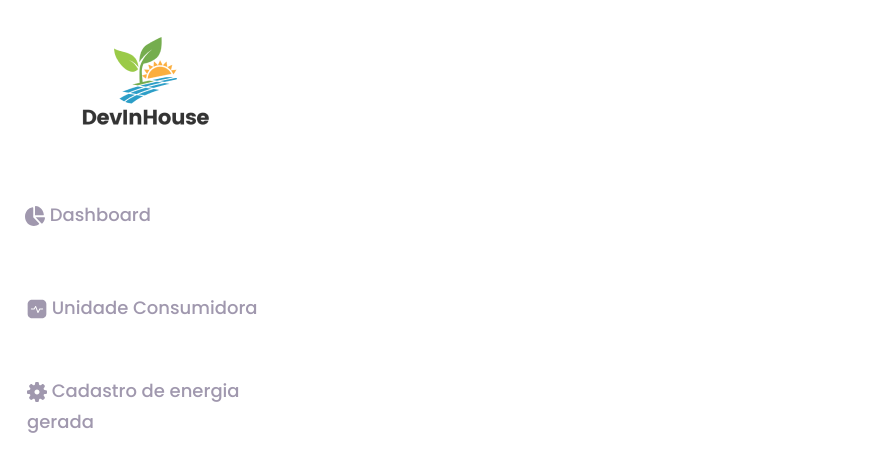
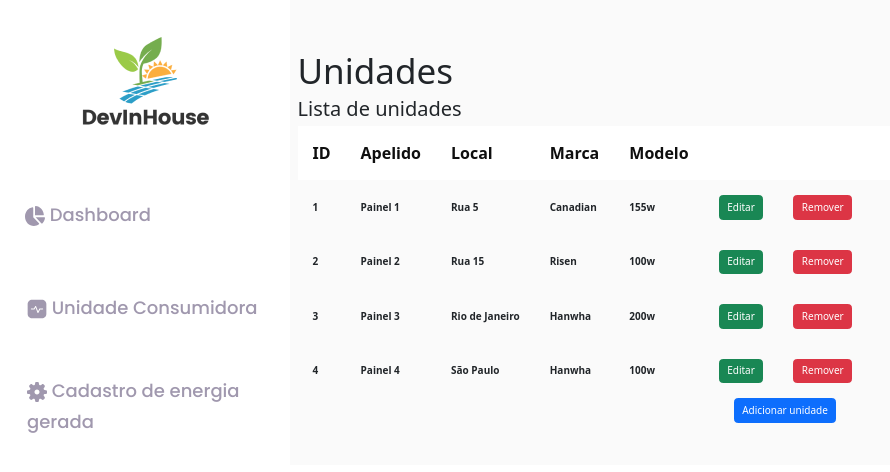
Before and after one commit to camilacassimiro90/Solar-Energy, an Angular app: page / in a window 1280 px wide. Shown: the top 472 px of the page, without its empty margins (0-890 px from the left). Built offline with nearby package versions, Linux system fonts and the light colour scheme.

Commit message:
feature: add component listar-unidade

```diff
--- a/src/app/app.component.html
+++ b/src/app/app.component.html
@@ -1,4 +1,5 @@
 <!-- <router-outlet></router-outlet> -->
 <!-- <app-login></app-login> -->
-<!--<app-cadastro-unid></app-cadastro-unid>-->
-<app-menu-lateral></app-menu-lateral>
+<!-- <app-cadastro-unid></app-cadastro-unid> -->
+<app-listar-unidade></app-listar-unidade>
+<!-- <app-menu-lateral></app-menu-lateral> -->
--- /dev/null
+++ b/src/app/core/Mocks/unidades_mock.ts
@@ -0,0 +1,36 @@
+import { IUnidade } from "../shared/unidades";
+
+export const MOCK_UNIDADES :IUnidade[] = [
+  {
+    apelido : 'Painel 1',
+    local : 'Rua 5',
+    marca : 'Canadian',
+    modelo : '155w',
+    isActive: false,
+    id : 1,
+},
+{
+    apelido : 'Painel 2',
+    local : 'Rua 15',
+    marca : 'Risen',
+    modelo : '100w',
+    isActive: false,
+    id : 2,
+},
+{
+    apelido : 'Painel 3',
+    local : 'Rio de Janeiro',
+    marca : 'Hanwha',
+    modelo : '200w',
+    isActive: false,
+    id : 3,
+},
+{
+    apelido : 'Painel 4',
+    local : 'São Paulo',
+    marca : 'Hanwha',
+    modelo : '100w',
+    isActive: false,
+    id : 4,
+},
+]
--- a/src/app/core/pages/cadastro-unid/cadastro-unid.component.css
+++ b/src/app/core/pages/cadastro-unid/cadastro-unid.component.css
@@ -2,8 +2,6 @@
   display: flex;
   background-color: #fafafa;
 }
-
-
 .content {
   width: 100%;
 }
@@ -19,7 +17,7 @@
   margin-bottom: 20px;
   margin-top: 20px;
 }
-
+/*
 form button {
   margin-top: 20px;
   width: 200px;
@@ -32,4 +30,4 @@ form button {
   font-size: 18px;
   font-weight: 500;
   border: none;
-}
+} */
--- a/src/app/core/pages/cadastro-unid/cadastro-unid.component.html
+++ b/src/app/core/pages/cadastro-unid/cadastro-unid.component.html
@@ -1,6 +1,5 @@
 <div class="main">
-  <!--<pro-sidebar></pro-sidebar>-->
-
+  <app-menu-lateral> </app-menu-lateral>
   <div class="content">
     <div class="container title">
         <h1>Unidades</h1>
@@ -83,4 +82,3 @@
 
   </div>
 </div>
-<!--<pro-footer></pro-footer>-->
--- a/src/app/core/pages/cadastro-unid/cadastro-unid.component.ts
+++ b/src/app/core/pages/cadastro-unid/cadastro-unid.component.ts
@@ -1,5 +1,5 @@
 import { Component, OnInit } from '@angular/core';
-import { IList } from 'src/app/core/shared/services/unidades';
+import { IUnidade } from 'src/app/core/shared/unidades';
 
 @Component({
   selector: 'app-cadastro-unid',
@@ -10,7 +10,7 @@ export class CadastroUnidComponent implements OnInit {
 
   cadastro:boolean = false
 
-  novaUnidade:IList = {
+  novaUnidade:IUnidade = {
     id: 0,
     apelido: "",
     local: "",
--- /dev/null
+++ b/src/app/core/pages/listar-unidade/listar-unidade/listar-unidade.component.css
@@ -0,0 +1,31 @@
+.principal{
+  display: flex;
+  background-color: #FAFAFA;
+}
+.content{
+  width: 100%;
+}
+title{
+  background-color: #ffffff;
+  padding: 15px;
+}
+thead{
+  background-color: #ffffff;
+  font-size: 16px;
+  font-weight: 600;
+  color: #0f0f0f;
+}
+th {
+  padding: 15px;
+}
+h1{
+  font-size: 35px;
+  padding: 0px;
+  margin-top: 50px;
+}
+td{
+  padding: 15px;
+}
+.adicionarUnidade {
+  text-align: center;
+}
--- /dev/null
+++ b/src/app/core/pages/listar-unidade/listar-unidade/listar-unidade.component.html
@@ -0,0 +1,36 @@
+<div class="principal">
+  <app-menu-lateral> </app-menu-lateral>
+<div class="content">
+  <div class="container title">
+      <h1>Unidades</h1>
+  </div>
+  <div class="container">
+      <h2>Lista de unidades </h2>
+      <table>
+          <thead>
+            <th>ID</th>
+            <th>Apelido</th>
+            <th>Local</th>
+            <th>Marca</th>
+            <th>Modelo</th>
+            <th></th>
+            <th></th>
+              <th class="text-center">
+          </thead>
+          <tbody>
+              <tr *ngFor="let unidade of unidades" >
+                <th>{{ unidade.id }}</th>
+                <th>{{ unidade.apelido}}</th>
+                <th>{{ unidade.local }}</th>
+                <th>{{ unidade.marca  }}</th>
+                <th>{{ unidade.modelo }}</th>
+                <th><button class="btn btn-success">Editar </button></th>
+                <th><button class="btn btn-danger"> Remover </button></th>
+              </tr>
+      </tbody>
+  </table>
+  <div class="adicionarUnidade">
+    <a [routerLink]="['']" href=""><button class="btn btn-primary" type="button">Adicionar unidade</button> </a>
+  </div>
+ </div>
+</div>
--- /dev/null
+++ b/src/app/core/pages/listar-unidade/listar-unidade/listar-unidade.component.ts
@@ -0,0 +1,23 @@
+import { Component, OnInit } from '@angular/core';
+import { UnidadesService } from 'src/app/core/shared/services/unidades.service';
+import { IUnidade } from 'src/app/core/shared/unidades';
+import { MOCK_UNIDADES } from 'src/app/core/Mocks/unidades_mock';
+
+@Component({
+  selector: 'app-listar-unidade',
+  templateUrl: './listar-unidade.component.html',
+  styleUrls: ['./listar-unidade.component.css']
+})
+export class ListarUnidadeComponent implements OnInit {
+  unidades : IUnidade [] =  MOCK_UNIDADES;
+
+  constructor(private unidadesService: UnidadesService) { }
+
+  ngOnInit(): void {
+    this.unidades = this.listarTodos();
+  }
+  listarTodos(): IUnidade[] {
+    return this.unidades;
+
+  }
+}
--- /dev/null
+++ b/src/app/core/shared/services/unidades.service.ts
@@ -0,0 +1,40 @@
+import { Injectable } from '@angular/core';
+import { IUnidade } from '../unidades';
+
+const LS_CHAVE: string = "unidades"
+@Injectable({
+  providedIn: 'root'
+})
+export class UnidadesService {
+  constructor() { }
+  listarTodos(): IUnidade[] {
+    const unidades = localStorage[LS_CHAVE];
+    return unidades ? JSON.parse(unidades) : []
+  }
+  inserir (unidade: IUnidade): void {
+    const unidades = this.listarTodos();
+    unidade.id = new Date().getTime();
+    unidades.push(unidade);
+    localStorage[LS_CHAVE] = JSON.stringify(unidades);
+  }
+  buscarPorId(id : number): IUnidade | undefined {
+    const undiades: IUnidade[] = this.listarTodos();
+    return undiades.find (unidade => unidade.id)
+  }
+  atualizar (unidade: IUnidade): void {
+    const unidades: IUnidade[] = this.listarTodos();
+    unidades.forEach (
+      (obj, index, objs) => {
+        if (unidade.id == obj.id) {
+          objs[index] = unidade;
+        }
+      }
+    );
+    localStorage[LS_CHAVE] = JSON.stringify(unidades);
+  }
+  remover (id: number): void {
+    let unidades: IUnidade []= this.listarTodos();
+    unidades = unidades.filter(unidade=> unidade.id !== id);
+    localStorage[LS_CHAVE] = JSON.stringify(unidades);
+  }
+}
--- a/src/app/core/shared/services/unidades.ts
+++ b/src/app/core/shared/unidades.ts
@@ -1,5 +1,5 @@
-export interface IList{
-  id: 0;
+export interface IUnidade{
+  id: number;
   apelido: string;
   local: string;
   marca: string;
```
Also changed, not shown: src/app/app.module.ts (+5 -2 lines), 2 other files (tests, documents, lock files or other folders).
